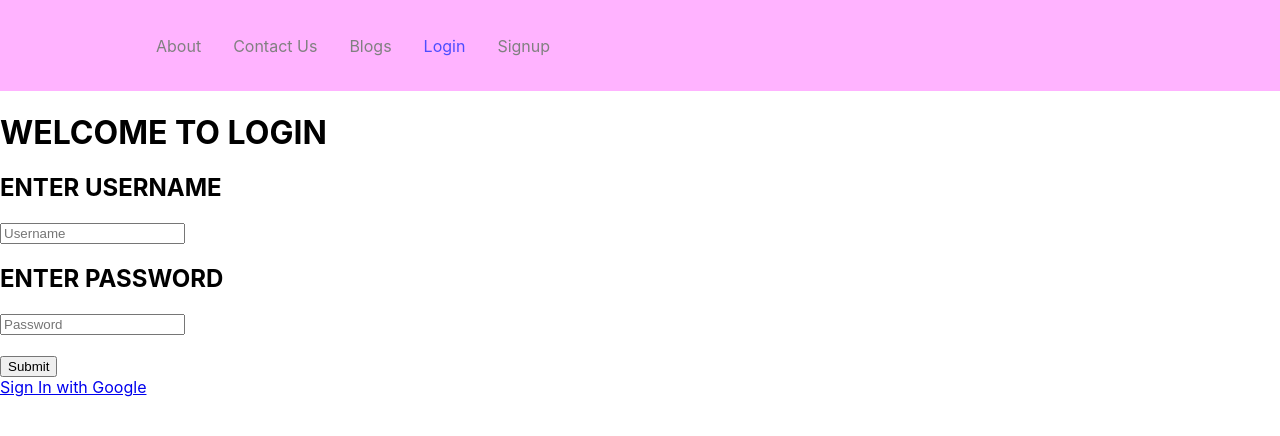
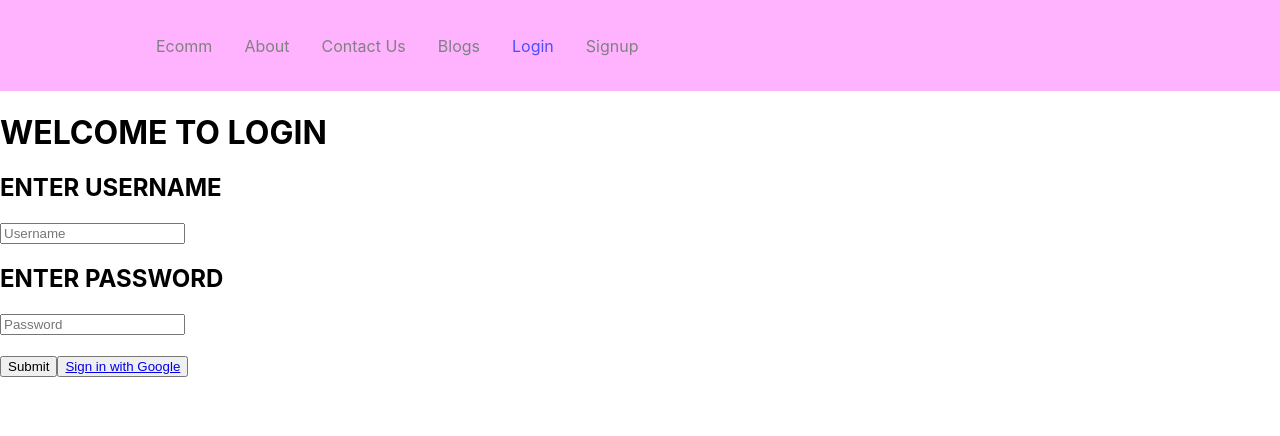
Before and after one commit to divyamzzz/ecomm, a React (Create React App) app: page /login in a window 1280 px wide. Shown: the top 436 px of the page. Built offline with nearby package versions, Linux system fonts and the light colour scheme.

Commit message:
new changes

```diff
--- a/src/components/Navbar/index.js
+++ b/src/components/Navbar/index.js
@@ -8,6 +8,9 @@ const Navbar = () => {
 		<>
 			<Nav>
 				<NavMenu>
+				<NavLink to="/" activeStyle>
+						Ecomm
+					</NavLink>
 					<NavLink to="/about" activeStyle>
 						About
 					</NavLink>
--- a/src/pages/login.js
+++ b/src/pages/login.js
@@ -61,17 +61,10 @@ function Login(props) {
                 <br />
                 <button type="submit">Submit</button>
                 {error && <p>{error}</p>}
-                <div className="col-sm-4">
-                    <div className="card">
-                        <div className="card-body">
-                            <a className="btn btn-block" href="http://localhost:5000/auth/google" role="button">
-                                <i className="fab fa-google"></i>
-                                Sign In with Google
-                            </a>
-                        </div>
-                    </div>
-                </div>
-            </form>
+                <button> <a className="btn btn-block" href="http://localhost:5000/auth/google" role="button">
+                                Sign in with Google
+                            </a></button>
+        </form>
         </div>
     );
 }
--- a/src/pages/signup.js
+++ b/src/pages/signup.js
@@ -58,6 +58,9 @@ function Signup(props) {
             <br/>
             <button type="submit">Submit</button>
 
+                           <button> <a className="btn btn-block" href="http://localhost:5000/auth/google" role="button">
+                                Sign up with Google
+                            </a></button>
         </form>
         </div>
     );
```
